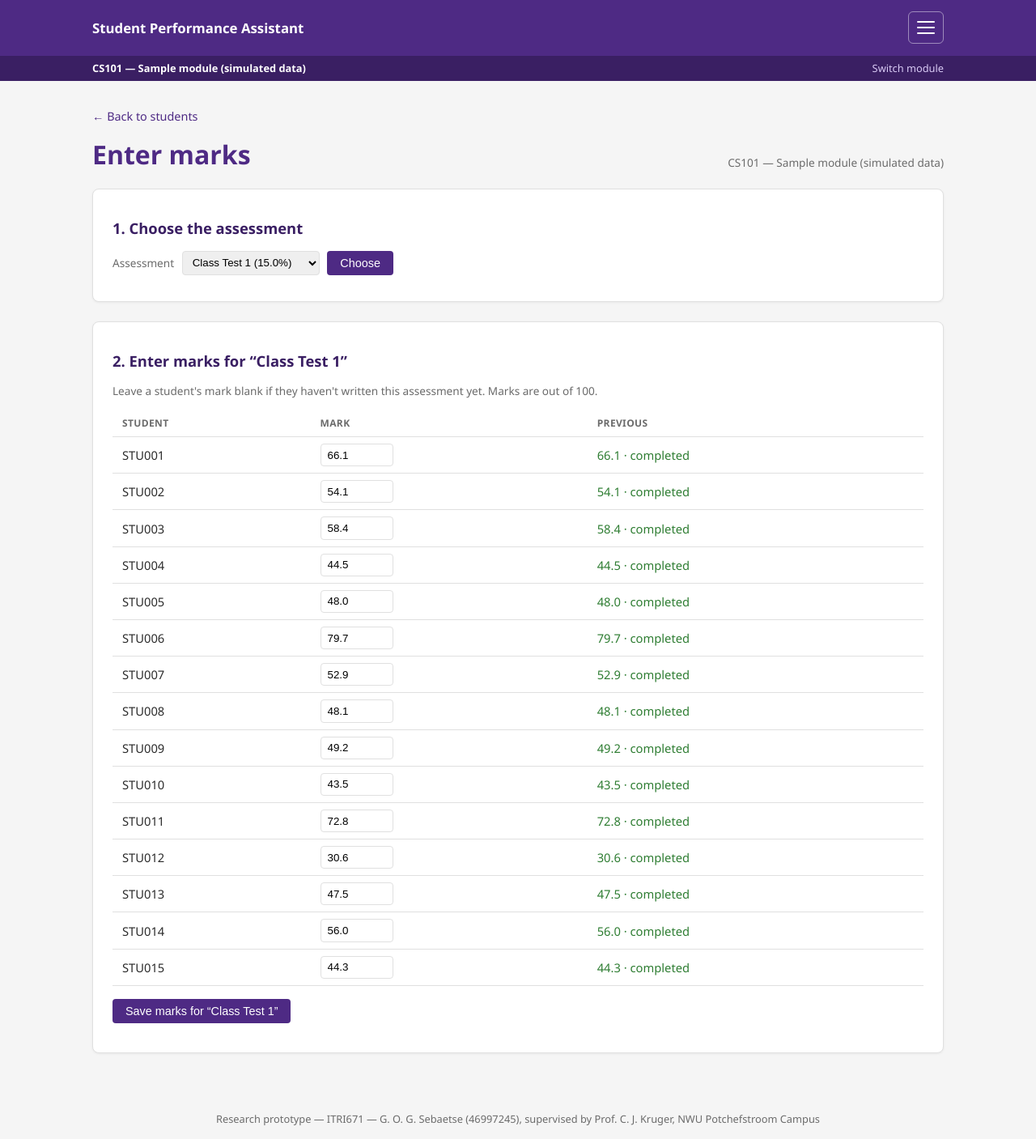
After one commit to g00dwill47ch0ppas/Academic-Performance-Monitor, a Flask app: page /marks in a window 1280 px wide. The commit adds this page. Shown: the whole page at 81% size. Run offline with Flask 3, Linux system fonts and the light colour scheme.

Commit message:
alot more changes

```diff
--- a/backend/routes/students.py
+++ b/backend/routes/students.py
@@ -137,6 +137,50 @@ def delete_student(student_code: str):
     return redirect(url_for("home.students"))
 
 
+@students_bp.route("/marks", methods=["GET", "POST"])
+def bulk_marks():
+    """Bulk mark entry: pick one assessment and enter it for the whole class."""
+    module, response = active_module_or_redirect()
+    if response is not None:
+        return response
+
+    names = [a.name for a in module.assessments]
+    if request.method == "POST":
+        name = request.form.get("assessment", "")
+        try:
+            marks = {}
+            for student in module.students:
+                raw = request.form.get(f"mark_{student.student_code}", "").strip()
+                if raw == "":
+                    marks[student.student_code] = None
+                    continue
+                try:
+                    value = float(raw)
+                except ValueError:
+                    raise ValueError(
+                        f"Mark for {student.student_code} must be a number."
+                    ) from None
+                if not 0 <= value <= 100:
+                    raise ValueError(
+                        f"Mark for {student.student_code} must be between 0 and 100."
+                    )
+                marks[student.student_code] = value
+            data_store.set_assessment_marks(module, name, marks)
+        except ValueError as e:
+            flash(str(e), "error")
+            return render_template(
+                "marks.html", module=module, selected=name, raws=request.form
+            )
+        flash(f"Marks for '{name}' saved for {len(module.students)} students.", "success")
+        return redirect(url_for("students.bulk_marks", assessment=name))
+
+    selected = request.args.get("assessment")
+    if selected not in names:
+        selected = names[0] if names else ""
+
+    return render_template("marks.html", module=module, selected=selected, raws=None)
+
+
 @students_bp.route("/student/<student_code>")
 def student_detail(student_code: str):
     module, response = active_module_or_redirect()
--- a/frontend/static/css/style.css
+++ b/frontend/static/css/style.css
@@ -545,3 +545,20 @@ code {
     border-radius: 3px;
     font-size: 0.85em;
 }
+
+/* Keyboard focus visibility (shown only for keyboard/focus-driven interaction) */
+:focus-visible {
+    outline: 3px solid var(--brand-purple);
+    outline-offset: 2px;
+    border-radius: 2px;
+}
+
+/* On dark purple surfaces the purple ring is invisible — use a white ring. */
+.navbar :focus-visible,
+.module-strip :focus-visible {
+    outline-color: #ffffff;
+}
+
+.module-strip :focus-visible {
+    outline-offset: 1px;
+}
--- a/frontend/static/js/app.js
+++ b/frontend/static/js/app.js
@@ -11,33 +11,116 @@ document.addEventListener("DOMContentLoaded", () => {
     });
 });
 
-// Burger menu: toggle the slide-down navigation panel.
+// Burger menu: toggle the slide-down navigation panel with keyboard support.
+// While open, Tab/Shift+Tab cycle inside the panel (focus trap) and Escape
+// closes it, returning focus to the toggle button.
 document.addEventListener("DOMContentLoaded", () => {
     const nav = document.getElementById("siteNav");
     const toggle = document.getElementById("navToggle");
-    if (!nav || !toggle) return;
+    const menu = document.getElementById("navMenu");
+    if (!nav || !toggle || !menu) return;
 
-    function setOpen(open) {
-        nav.classList.toggle("open", open);
-        toggle.setAttribute("aria-expanded", String(open));
+    const FOCUSABLE =
+        'a[href], button:not([disabled]), input:not([disabled]), select, textarea, ' +
+        '[tabindex]:not([tabindex="-1"])';
+
+    // Keep collapsed menu items out of the tab order even during the
+    // slide-down/up transition (visibility only kicks in after the delay).
+    menu.inert = true;
+
+    let lastFocus = null;
+
+    function focusableItems() {
+        return Array.from(menu.querySelectorAll(FOCUSABLE)).filter(
+            (el) => el.getClientRects().length > 0
+        );
+    }
+
+    function openMenu() {
+        if (nav.classList.contains("open")) return;
+        lastFocus = document.activeElement;
+        menu.inert = false;
+        nav.classList.add("open");
+        toggle.setAttribute("aria-expanded", "true");
+        const items = focusableItems();
+        if (items.length > 0) {
+            items[0].focus();
+        } else {
+            toggle.focus();
+        }
+    }
+
+    function closeMenu(restoreFocus) {
+        if (!nav.classList.contains("open")) return;
+        nav.classList.remove("open");
+        toggle.setAttribute("aria-expanded", "false");
+        menu.inert = true;
+        if (restoreFocus) {
+            if (lastFocus && typeof lastFocus.focus === "function") {
+                lastFocus.focus();
+            } else {
+                toggle.focus();
+            }
+        }
+        lastFocus = null;
     }
 
     toggle.addEventListener("click", () => {
-        setOpen(!nav.classList.contains("open"));
+        if (nav.classList.contains("open")) {
+            closeMenu(false); // focus already sits on the toggle
+        } else {
+            openMenu();
+        }
     });
 
-    // Close the menu after choosing a link.
-    nav.querySelectorAll("a").forEach((link) => {
-        link.addEventListener("click", () => setOpen(false));
+    // Keyboard navigation inside the open panel:
+    //   - Tab / Shift+Tab cycle through the items (focus trap, no leaks)
+    //   - ArrowDown / ArrowUp / Home / End move through the links
+    menu.addEventListener("keydown", (event) => {
+        if (!nav.classList.contains("open")) return;
+        const items = focusableItems();
+        if (items.length === 0) return;
+
+        const first = items[0];
+        const last = items[items.length - 1];
+        const current = document.activeElement;
+
+        if (event.key === "Tab") {
+            if (
+                (event.shiftKey && (current === first || current === menu || current === toggle)) ||
+                (!event.shiftKey && (current === last || current === menu || current === toggle))
+            ) {
+                event.preventDefault();
+                (event.shiftKey ? last : first).focus();
+            }
+        } else if (event.key === "ArrowDown" || event.key === "ArrowUp") {
+            const index = items.indexOf(current);
+            if (index === -1) return;
+            event.preventDefault();
+            const step = event.key === "ArrowDown" ? 1 : -1;
+            items[(index + step + items.length) % items.length].focus();
+        } else if (event.key === "Home") {
+            event.preventDefault();
+            first.focus();
+        } else if (event.key === "End") {
+            event.preventDefault();
+            last.focus();
+        }
     });
 
-    // Close when clicking anywhere outside the menu.
-    document.addEventListener("click", (event) => {
-        if (!nav.contains(event.target)) setOpen(false);
+    // Close after choosing a link (navigation will move focus to the new page).
+    menu.querySelectorAll("a").forEach((link) => {
+        link.addEventListener("click", () => closeMenu(false));
     });
 
-    // Close on Escape.
+    // Close when clicking anywhere outside the menu, without stealing focus
+    // from whatever the user clicked.
+    document.addEventListener("click", (event) => {
+        if (!nav.contains(event.target)) closeMenu(false);
+    });
+
+    // Close on Escape and hand focus back to the toggle button.
     document.addEventListener("keydown", (event) => {
-        if (event.key === "Escape") setOpen(false);
+        if (event.key === "Escape") closeMenu(true);
     });
 });
--- a/frontend/templates/base.html
+++ b/frontend/templates/base.html
@@ -8,7 +8,7 @@
 </head>
 <body>
 
-    <nav class="navbar" id="siteNav">
+    <nav class="navbar" id="siteNav" aria-label="Main">
         <div class="navbar-inner">
             <span class="brand">Student Performance Assistant</span>
             <button type="button" class="nav-toggle" id="navToggle"
@@ -26,17 +26,19 @@
                         <span class="nav-section-label">Current module</span>
                         <span class="nav-current-module">{{ nav_active_module.label }}</span>
                         <a href="{{ url_for('home.home') }}"
-                           class="{{ 'active' if request.endpoint == 'home.home' else '' }}">Dashboard</a>
+                           {% if request.endpoint == 'home.home' %}class="active" aria-current="page"{% endif %}>Dashboard</a>
                         <a href="{{ url_for('home.at_risk') }}"
-                           class="{{ 'active' if request.endpoint == 'home.at_risk' else '' }}">At-risk students</a>
+                           {% if request.endpoint == 'home.at_risk' %}class="active" aria-current="page"{% endif %}>At-risk students</a>
                         <a href="{{ url_for('home.students') }}"
-                           class="{{ 'active' if request.endpoint == 'home.students' else '' }}">Students</a>
+                           {% if request.endpoint == 'home.students' %}class="active" aria-current="page"{% endif %}>Students</a>
+                        <a href="{{ url_for('students.bulk_marks') }}"
+                           {% if request.endpoint == 'students.bulk_marks' %}class="active" aria-current="page"{% endif %}>Enter marks</a>
                         <a href="{{ url_for('modules.plan') }}"
-                           class="{{ 'active' if request.endpoint in ['modules.plan', 'modules.add_assessment', 'modules.update_assessment', 'modules.delete_assessment'] else '' }}">Assessment plan</a>
+                           {% if request.endpoint in ['modules.plan', 'modules.add_assessment', 'modules.update_assessment', 'modules.delete_assessment'] %}class="active" aria-current="page"{% endif %}>Assessment plan</a>
                         <a href="{{ url_for('cohort.cohort_planning') }}"
-                           class="{{ 'active' if request.endpoint == 'cohort.cohort_planning' else '' }}">Cohort Planning</a>
+                           {% if request.endpoint == 'cohort.cohort_planning' %}class="active" aria-current="page"{% endif %}>Cohort Planning</a>
                         <a href="{{ url_for('home.settings') }}"
-                           class="{{ 'active' if request.endpoint == 'home.settings' else '' }}">Settings</a>
+                           {% if request.endpoint == 'home.settings' %}class="active" aria-current="page"{% endif %}>Settings</a>
                     {% else %}
                         <span class="nav-section-label">Get started</span>
                         <a href="{{ url_for('modules.list_modules') }}">Create or import a module</a>
@@ -54,7 +56,8 @@
                         </a>
                     {% endfor %}
                     <a href="{{ url_for('modules.list_modules') }}"
-                       class="nav-manage {{ 'active' if request.endpoint in ['modules.list_modules', 'modules.create_module', 'modules.import_module', 'modules.edit_module'] else '' }}">Manage modules</a>
+                       class="nav-manage {{ 'active' if request.endpoint in ['modules.list_modules', 'modules.create_module', 'modules.import_module', 'modules.edit_module'] else '' }}"
+                       {% if request.endpoint in ['modules.list_modules', 'modules.create_module', 'modules.import_module', 'modules.edit_module'] %}aria-current="page"{% endif %}>Manage modules</a>
                 </div>
             </div>
         </div>
--- /dev/null
+++ b/frontend/templates/marks.html
@@ -0,0 +1,79 @@
+{% extends "base.html" %}
+{% block title %}Enter marks{% endblock %}
+
+{% block content %}
+<a href="{{ url_for('home.students') }}" class="back-link">&larr; Back to students</a>
+
+<div class="page-header-row">
+    <h1>Enter marks</h1>
+    <span class="muted">{{ module.label }}</span>
+</div>
+
+{% if module.assessments %}
+<div class="panel">
+    <h2>1. Choose the assessment</h2>
+    <form method="get" class="inline-form" id="assessment-picker">
+        <label for="assessment">Assessment</label>
+        <select id="assessment" name="assessment" onchange="this.form.submit()">
+            {% for a in module.assessments %}
+                <option value="{{ a.name }}" {{ 'selected' if a.name == selected else '' }}>
+                    {{ a.name }} ({{ (a.weight * 100)|round(1) }}%)
+                </option>
+            {% endfor %}
+        </select>
+        <button type="submit">Choose</button>
+    </form>
+</div>
+
+{% if module.students %}
+<div class="panel">
+    <h2>2. Enter marks for “{{ selected }}”</h2>
+    <p class="muted">Leave a student's mark blank if they haven't written this
+    assessment yet. Marks are out of 100.</p>
+
+    <form method="post" action="{{ url_for('students.bulk_marks') }}">
+        <input type="hidden" name="assessment" value="{{ selected }}">
+        <table>
+            <thead>
+                <tr><th>Student</th><th>Mark</th><th>Previous</th></tr>
+            </thead>
+            <tbody>
+                {% for s in module.students %}
+                {% set entry = module.student_assessment(s, selected) %}
+                <tr>
+                    <td>{{ s.student_code }}</td>
+                    <td>
+                        <input type="number" name="mark_{{ s.student_code }}" min="0" max="100"
+                               step="0.1" placeholder="&mdash;"
+                               value="{{ raws.get('mark_' ~ s.student_code, '') if raws is not none
+                                        else (entry.mark if entry is not none and entry.mark is not none else '') }}">
+                    </td>
+                    <td>
+                        {% if entry is not none and entry.completed %}
+                            <span class="success-text">{{ entry.mark }} &middot; completed</span>
+                        {% else %}
+                            <span class="muted">not yet written</span>
+                        {% endif %}
+                    </td>
+                </tr>
+                {% endfor %}
+            </tbody>
+        </table>
+        <p class="row-actions" style="margin-top:1rem">
+            <button type="submit">Save marks for “{{ selected }}”</button>
+        </p>
+    </form>
+</div>
+{% else %}
+<div class="panel">
+    <p class="muted">No students enrolled yet.</p>
+    <a class="btn" href="{{ url_for('students.add_student') }}">+ Add student</a>
+</div>
+{% endif %}
+{% else %}
+<div class="panel">
+    <p class="muted">This module has no assessment plan yet — add assessments first.</p>
+    <a class="btn" href="{{ url_for('modules.plan') }}">Go to assessment plan</a>
+</div>
+{% endif %}
+{% endblock %}
--- a/frontend/templates/modules.html
+++ b/frontend/templates/modules.html
@@ -27,7 +27,8 @@
                 {% else %}
                     <a class="btn" href="{{ url_for('modules.activate', code=m.code) }}">Open</a>
                 {% endif %}
-                <a class="btn" href="{{ url_for('modules.export_module', code=m.code) }}">Export CSV</a>
+                <a class="btn" href="{{ url_for('modules.export_module', code=m.code) }}">Export data</a>
+                <a class="btn" href="{{ url_for('modules.summary_export', code=m.code) }}">Export summary</a>
                 <a class="btn" href="{{ url_for('modules.edit_module', code=m.code) }}">Edit</a>
                 <form method="post" action="{{ url_for('modules.delete_module', code=m.code) }}"
                       onsubmit="return confirm('Delete this module and all its students?')">
--- a/frontend/templates/settings.html
+++ b/frontend/templates/settings.html
@@ -22,9 +22,12 @@
         Currently {{ student_count }} student{{ 's' if student_count != 1 else '' }} and
         {{ assessment_count }} assessment{{ 's' if assessment_count != 1 else '' }}.
     </p>
-    <p>
+    <p class="row-actions">
         <a class="btn" href="{{ url_for('modules.export_module', code=module.code) }}">
             Download {{ module.code }} data (.csv)
+        </a>
+        <a class="btn" href="{{ url_for('modules.summary_export', code=module.code) }}">
+            Download summary (.csv)
         </a>
     </p>
     <form method="post" action="{{ url_for('home.upload') }}" enctype="multipart/form-data"
```
Also changed, not shown: backend/data/store.py (+20 -0 lines), backend/routes/modules.py (+38 -0 lines), tests/test_exports.py (added, +39 -0 lines), tests/test_store.py (+24 -0 lines).
